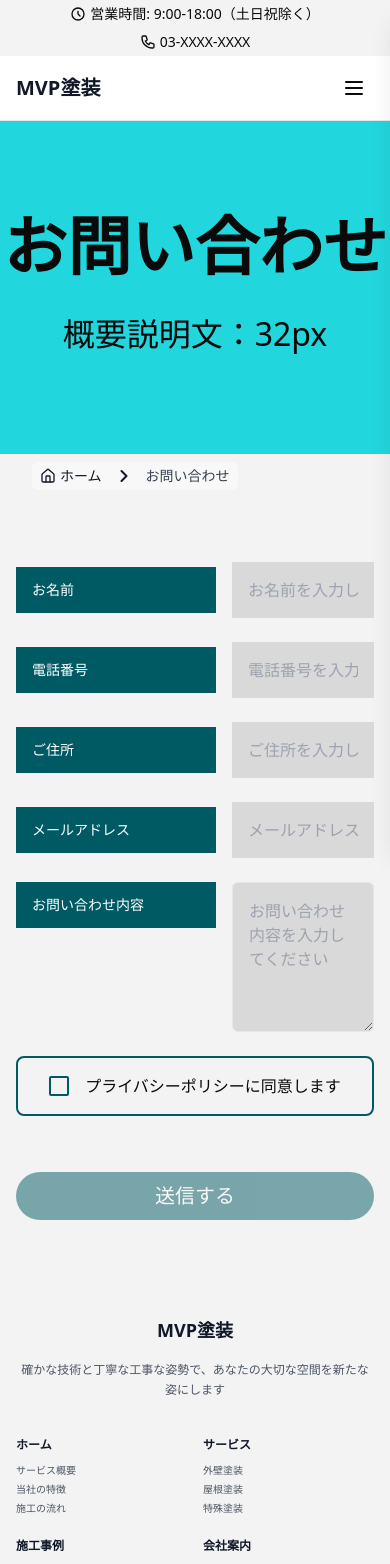
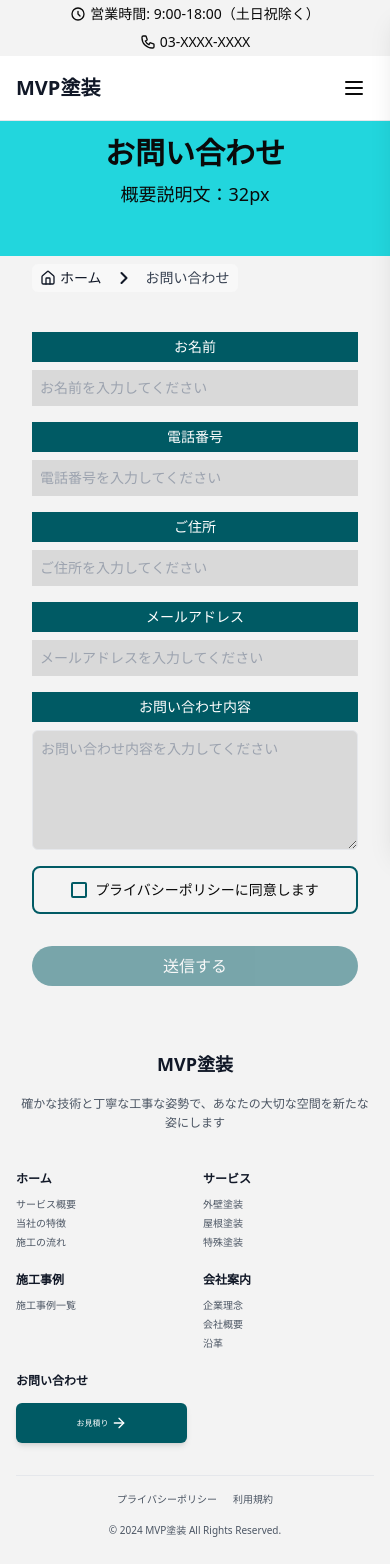
Before and after one commit to TomoyaSekiWk315/NextJsTeamPractice, a Next.js app in the folder nextjs-team-practice/: page /contact in a window 390 px wide. Shown: the top 1564 px of the page. Built offline with nearby package versions, Linux system fonts and the light colour scheme.

Commit message:
お問合せページの改修完了

```diff
--- a/nextjs-team-practice/app/company/components/company-hero.tsx
+++ b/nextjs-team-practice/app/company/components/company-hero.tsx
@@ -1,8 +1,8 @@
 export function CompanyHero() {
   return (
-    <section className="bg-[#22d6dd] text-center py-12 md:py-24">
-      <h1 className="text-3xl md:text-[48px] lg:text-[64px] font-bold mb-2 md:mb-4">会社案内</h1>
-      <p className="text-xl md:text-2xl lg:text-[32px]">概要説明文：32px</p>
+    <section className="bg-[#22d6dd] text-center py-24">
+      <h1 className="text-[64px] font-bold mb-4">会社案内</h1>
+      <p className="text-[32px]">概要説明文：32px</p>
     </section>
   )
 }
--- a/nextjs-team-practice/app/company/components/company-history.tsx
+++ b/nextjs-team-practice/app/company/components/company-history.tsx
@@ -8,15 +8,15 @@ export function CompanyHistory() {
   ]
 
   return (
-    <section className="py-8 md:py-16">
-      <div className="bg-white rounded-xl md:rounded-3xl p-6 md:p-8 lg:p-12">
-        <h2 className="text-2xl md:text-3xl font-bold text-center mb-8 md:mb-12">沿革</h2>
+    <section className="py-16">
+      <div className="bg-white rounded-3xl p-8 md:p-12">
+        <h2 className="text-3xl font-bold text-center mb-12">沿革</h2>
         <div className="max-w-3xl mx-auto">
-          <div className="space-y-4 md:space-y-6">
+          <div className="space-y-6">
             {history.map((item, index) => (
-              <div key={index} className="grid grid-cols-1 sm:grid-cols-[140px_1fr] md:grid-cols-[200px_1fr] gap-2 md:gap-4">
-                <div className="font-bold text-sm md:text-base">{item.date}</div>
-                <div className="text-sm md:text-base">{item.event}</div>
+              <div key={index} className="grid grid-cols-1 md:grid-cols-[200px_1fr] gap-4">
+                <div className="font-bold">{item.date}</div>
+                <div>{item.event}</div>
               </div>
             ))}
           </div>
--- a/nextjs-team-practice/app/company/components/company-overview.tsx
+++ b/nextjs-team-practice/app/company/components/company-overview.tsx
@@ -25,15 +25,15 @@ export function CompanyOverview() {
   ]
 
   return (
-    <section className="py-8 md:py-16">
-      <div className="bg-white rounded-xl md:rounded-3xl p-6 md:p-8 lg:p-12">
-        <h2 className="text-2xl md:text-3xl font-bold text-center mb-8 md:mb-12">会社概要</h2>
+    <section className="py-16">
+      <div className="bg-white rounded-3xl p-8 md:p-12">
+        <h2 className="text-3xl font-bold text-center mb-12">会社概要</h2>
         <div className="max-w-3xl mx-auto">
           <dl className="divide-y divide-gray-200">
             {companyDetails.map((detail, index) => (
-              <div key={index} className="py-4 grid grid-cols-1 sm:grid-cols-[140px_1fr] md:grid-cols-[200px_1fr] gap-2 md:gap-4">
-                <dt className="font-bold text-sm md:text-base">{detail.label}</dt>
-                <dd className="text-sm md:text-base">
+              <div key={index} className="py-4 grid grid-cols-1 md:grid-cols-[200px_1fr] gap-4">
+                <dt className="font-bold">{detail.label}</dt>
+                <dd>
                   {Array.isArray(detail.value) ? (
                     <div className="space-y-1">
                       {detail.value.map((line, i) => (
--- a/nextjs-team-practice/app/company/components/company-philosophy.tsx
+++ b/nextjs-team-practice/app/company/components/company-philosophy.tsx
@@ -1,12 +1,12 @@
 export function CompanyPhilosophy() {
   return (
-    <section className="py-8 md:py-16">
-      <div className="bg-white rounded-xl md:rounded-3xl p-6 md:p-8 lg:p-12">
-        <h2 className="text-2xl md:text-3xl font-bold text-center mb-8 md:mb-12">企業理念</h2>
-        <div className="space-y-4 md:space-y-6 text-center max-w-3xl mx-auto">
-          <p className="text-lg md:text-xl">私たちは、</p>
-          <p className="text-lg md:text-xl">お客様の夢を実現するパートナーとして、</p>
-          <p className="text-lg md:text-xl">持続可能な社会の発展に貢献します。</p>
+    <section className="py-16">
+      <div className="bg-white rounded-3xl p-8 md:p-12">
+        <h2 className="text-3xl font-bold text-center mb-12">企業理念</h2>
+        <div className="space-y-6 text-center max-w-3xl mx-auto">
+          <p className="text-xl">私たちは、</p>
+          <p className="text-xl">お客様の夢を実現するパートナーとして、</p>
+          <p className="text-xl">持続可能な社会の発展に貢献します。</p>
         </div>
       </div>
     </section>
--- a/nextjs-team-practice/app/components/shared/hero-section.tsx
+++ b/nextjs-team-practice/app/components/shared/hero-section.tsx
@@ -10,10 +10,12 @@ interface HeroSectionProps {
     titleTag: TitleTag = 'h1'
   }: HeroSectionProps) {
     return (
-      <section className="bg-[#22d6dd] text-center py-24">
-        <div className="pt-8 md:pt-0">
-          <TitleTag className="text-[64px] font-bold mb-4">{title}</TitleTag>
-          <p className="text-[32px]">{description}</p>
+      <section className="bg-[#22d6dd] text-center py-12 md:py-24">
+        <div className="pt-4 md:pt-8 lg:pt-0 px-4">
+          <TitleTag className="text-3xl md:text-5xl lg:text-[64px] font-bold mb-2 md:mb-4 leading-tight">
+            {title}
+          </TitleTag>
+          <p className="text-lg md:text-2xl lg:text-[32px]">{description}</p>
         </div>
       </section>
     )
--- a/nextjs-team-practice/app/contact/components/contact-form.tsx
+++ b/nextjs-team-practice/app/contact/components/contact-form.tsx
@@ -22,11 +22,11 @@ export function ContactForm() {
   }
 
   return (
-    <section className="py-16">
-      <div className="max-w-3xl mx-auto">
-        <form onSubmit={handleSubmit} className="space-y-6">
-          <div className="grid grid-cols-[200px_1fr] gap-4 items-center">
-            <Label htmlFor="name" className="bg-[#005a64] text-white p-4">
+    <section className="py-8 md:py-16">
+      <div className="max-w-3xl mx-auto px-4">
+        <form onSubmit={handleSubmit} className="space-y-4 md:space-y-6">
+          <div className="grid grid-cols-1 md:grid-cols-[200px_1fr] gap-2 md:gap-4 items-start md:items-center">
+            <Label htmlFor="name" className="bg-[#005a64] text-white p-2 md:p-4 text-center md:text-left">
               お名前
             </Label>
             <input
@@ -34,13 +34,13 @@ export function ContactForm() {
               id="name"
               name="name"
               required
-              className="bg-[#d9d9d9] p-4 w-full"
+              className="bg-[#d9d9d9] p-2 md:p-4 w-full text-sm md:text-base"
               placeholder="お名前を入力してください"
             />
           </div>
 
-          <div className="grid grid-cols-[200px_1fr] gap-4 items-center">
-            <Label htmlFor="phone" className="bg-[#005a64] text-white p-4">
+          <div className="grid grid-cols-1 md:grid-cols-[200px_1fr] gap-2 md:gap-4 items-start md:items-center">
+            <Label htmlFor="phone" className="bg-[#005a64] text-white p-2 md:p-4 text-center md:text-left">
               電話番号
             </Label>
             <input
@@ -48,13 +48,13 @@ export function ContactForm() {
               id="phone"
               name="phone"
               required
-              className="bg-[#d9d9d9] p-4 w-full"
+              className="bg-[#d9d9d9] p-2 md:p-4 w-full text-sm md:text-base"
               placeholder="電話番号を入力してください"
             />
           </div>
 
-          <div className="grid grid-cols-[200px_1fr] gap-4 items-center">
-            <Label htmlFor="address" className="bg-[#005a64] text-white p-4">
+          <div className="grid grid-cols-1 md:grid-cols-[200px_1fr] gap-2 md:gap-4 items-start md:items-center">
+            <Label htmlFor="address" className="bg-[#005a64] text-white p-2 md:p-4 text-center md:text-left">
               ご住所
             </Label>
             <input
@@ -62,13 +62,13 @@ export function ContactForm() {
               id="address"
               name="address"
               required
-              className="bg-[#d9d9d9] p-4 w-full"
+              className="bg-[#d9d9d9] p-2 md:p-4 w-full text-sm md:text-base"
               placeholder="ご住所を入力してください"
             />
           </div>
 
-          <div className="grid grid-cols-[200px_1fr] gap-4 items-center">
-            <Label htmlFor="email" className="bg-[#005a64] text-white p-4">
+          <div className="grid grid-cols-1 md:grid-cols-[200px_1fr] gap-2 md:gap-4 items-start md:items-center">
+            <Label htmlFor="email" className="bg-[#005a64] text-white p-2 md:p-4 text-center md:text-left">
               メールアドレス
             </Label>
             <input
@@ -76,41 +76,41 @@ export function ContactForm() {
               id="email"
               name="email"
               required
-              className="bg-[#d9d9d9] p-4 w-full"
+              className="bg-[#d9d9d9] p-2 md:p-4 w-full text-sm md:text-base"
               placeholder="メールアドレスを入力してください"
             />
           </div>
 
-          <div className="grid grid-cols-[200px_1fr] gap-4 items-start">
-            <Label htmlFor="message" className="bg-[#005a64] text-white p-4">
+          <div className="grid grid-cols-1 md:grid-cols-[200px_1fr] gap-2 md:gap-4 items-start">
+            <Label htmlFor="message" className="bg-[#005a64] text-white p-2 md:p-4 text-center md:text-left">
               お問い合わせ内容
             </Label>
             <Textarea
               id="message"
               name="message"
               required
-              className="bg-[#d9d9d9] p-4 w-full min-h-[150px]"
+              className="bg-[#d9d9d9] p-2 md:p-4 w-full min-h-[120px] md:min-h-[150px] text-sm md:text-base"
               placeholder="お問い合わせ内容を入力してください"
             />
           </div>
 
-          <div className="flex items-center justify-center gap-4 border-2 border-[#005a64] p-4 rounded-lg max-w-md mx-auto">
+          <div className="flex items-center justify-center gap-2 md:gap-4 border-2 border-[#005a64] p-3 md:p-4 rounded-lg max-w-md mx-auto">
             <Checkbox
               id="privacy"
               checked={privacyAccepted}
               onCheckedChange={(checked) => setPrivacyAccepted(checked as boolean)}
-              className="w-5 h-5 border-2 border-[#005a64]"
+              className="w-4 h-4 md:w-5 md:h-5 border-2 border-[#005a64]"
             />
-            <Label htmlFor="privacy" className="text-base font-medium">
+            <Label htmlFor="privacy" className="text-sm md:text-base font-medium">
               プライバシーポリシーに同意します
             </Label>
           </div>
 
-          <div className="flex justify-center pt-8">
+          <div className="flex justify-center pt-4 md:pt-8">
             <Button
               type="submit"
               disabled={!privacyAccepted || isSubmitting}
-              className="bg-[#005a64] text-white px-16 py-6 rounded-full hover:bg-[#005a64]/90 text-xl w-full max-w-md"
+              className="bg-[#005a64] text-white px-8 md:px-16 py-4 md:py-6 rounded-full hover:bg-[#005a64]/90 text-base md:text-xl w-full max-w-md"
             >
               {isSubmitting ? '送信中...' : '送信する'}
             </Button>
```
